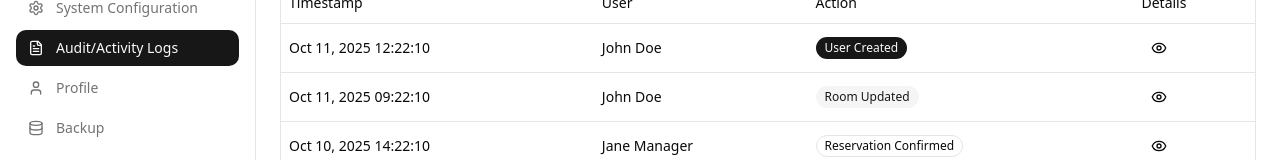
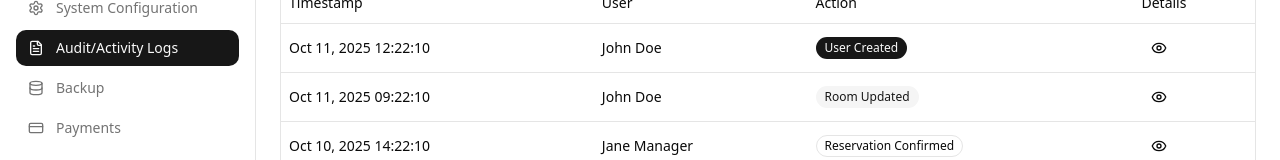
Before and after one commit to kidusmw/HRS_Frontend, a React (Vite) app: page /admin/logs in a window 1280 px wide. Shown: the part 250-410 px from the top of the page. Built offline with nearby package versions, Linux system fonts and the light colour scheme; no server answers; sample sign-in values are in the browser's storage.

Commit message:
refactor: Remove Profile navigation item from AppSidebar

```diff
--- a/src/features/admin/layout/AppSidebar.tsx
+++ b/src/features/admin/layout/AppSidebar.tsx
@@ -44,11 +44,6 @@ const navItems = [
     icon: FileText,
   },
   {
-    title: 'Profile',
-    href: '/admin/profile',
-    icon: User,
-  },
-  {
     title: 'Backup',
     href: '/admin/backups',
     icon: Database,
```
